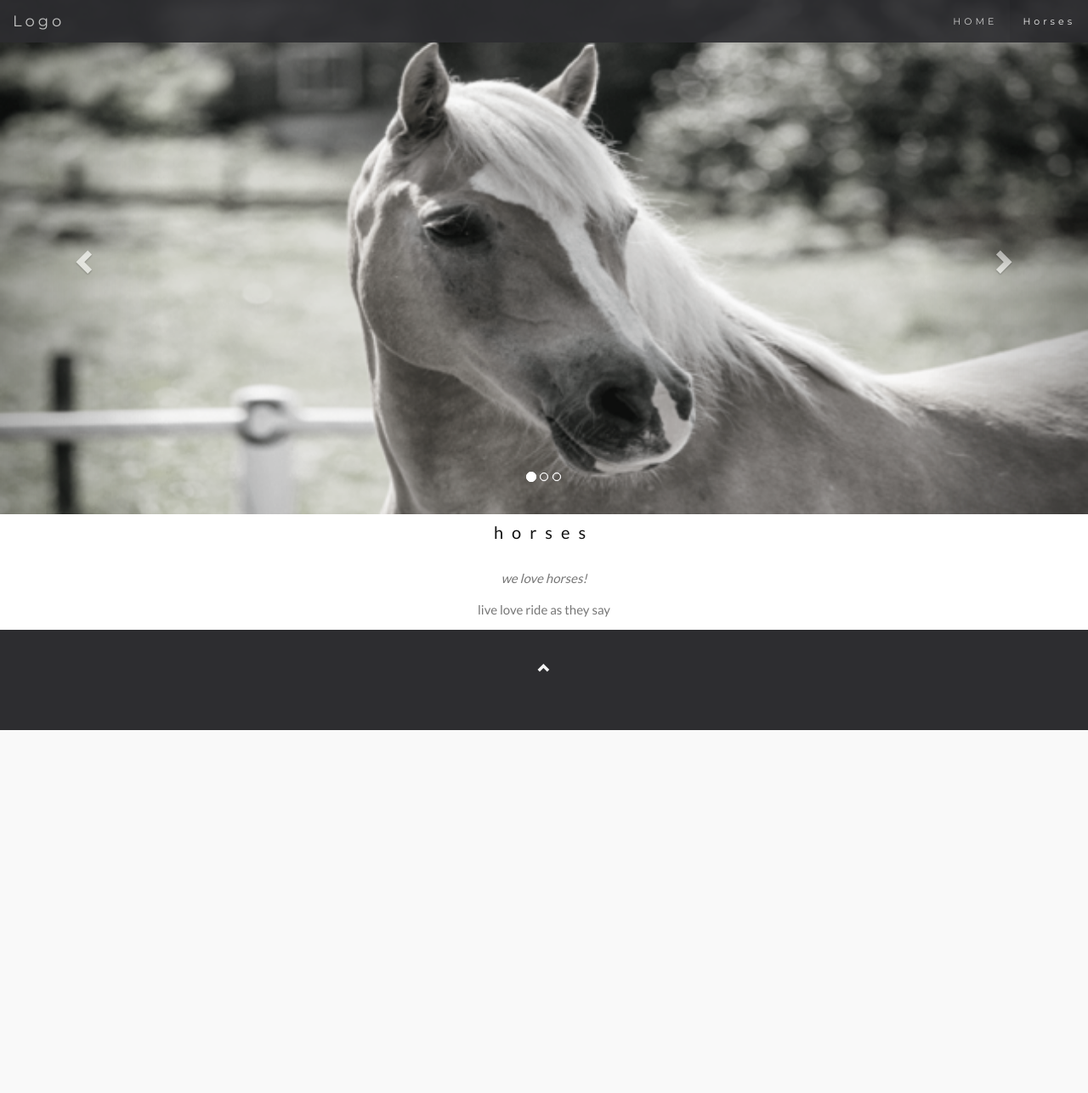
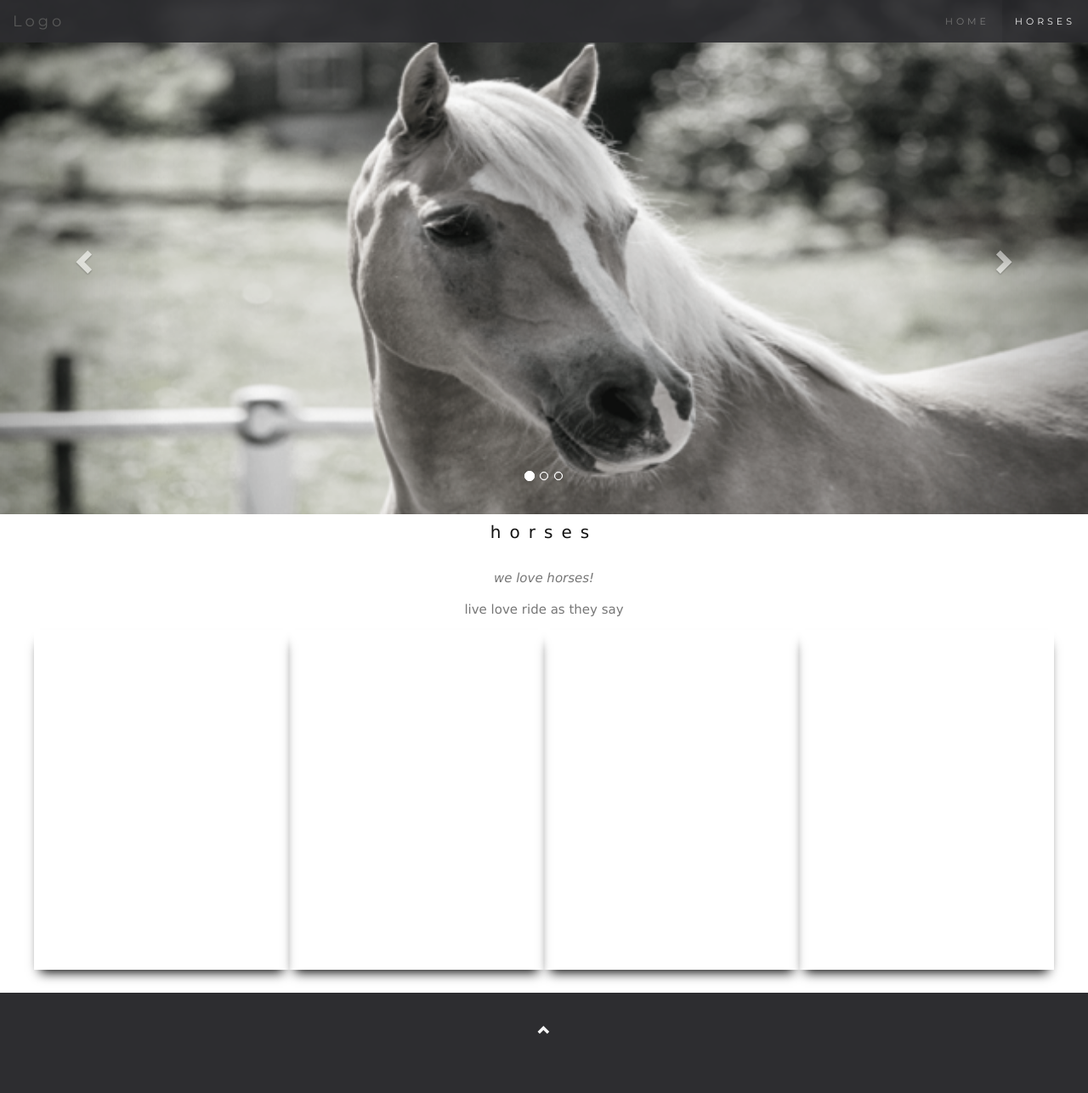
Before and after one commit to pityung/Szakdolgozat, a PHP site: page / in a window 1280 px wide. Shown: the whole page at 85% size. Before the commit the page ends 859 px from the top, so only its background shows below. Run offline with PHP 8.4, Linux system fonts and the light colour scheme.

Commit message:
Cards
Made cards for more pictures and for styling added the elemnts to indeex.html and style.css

```diff
--- a/index.html
+++ b/index.html
@@ -27,7 +27,7 @@
             <div class="collapse navbar-collapse" id="myNavbar">
                 <ul class="nav navbar-nav navbar-right">
                     <li><a href="#myPage">HOME</a></li>
-                    <li><a href="#header">Horses</a></li>
+                    <li><a href="#cardheader">HORSES</a></li>
                 </ul>
             </div>
         </div>
@@ -68,12 +68,74 @@
             </a>
         </div>
     </div>
-    <!-- Container (The Horses Section) -->
-    <div id="header">
+     <!-- Container (The Band Section) -->
+     <div id="cardheader">
         <h3>horses</h3>
         <p><em>we love horses!</em></p>
         <p>live love ride as they say</p>
     </div>
+    <div id="card-container">
+        <div class="card-container">
+            <div class="card">
+                <div class="front">
+                </div>
+                <div class="back">
+                    <div class="details">
+                        <div class="caption">
+                            " Lorem ipsum dolor sit amet, consectetur adipisicing elit. Natus
+                            quisquam iure in! Corporis expedita consequatur tenetur rem
+                            ratione saepe, perferendis ipsam alias quam. Libero illum maxime,
+                            unde itaque ratione "
+                        </div>
+                    </div>
+                </div>
+            </div>
+            <div class="card">
+                <div class="front">
+                </div>
+                <div class="back">
+                    <div class="details">
+                        <div class="caption">
+                            " Lorem ipsum dolor sit amet, consectetur adipisicing elit. Natus
+                            quisquam iure in! Corporis expedita consequatur tenetur rem
+                            ratione saepe, perferendis ipsam alias quam. Libero illum maxime,
+                            unde itaque ratione "
+                        </div>
+                    </div>
+                </div>
+            </div>
+            <div class="card">
+                <div class="front">
+                </div>
+                <div class="back">
+                    <div class="details">
+                        <div class="caption">
+                            " Lorem ipsum dolor sit amet, consectetur adipisicing elit. Natus
+                            quisquam iure in! Corporis expedita consequatur tenetur rem
+                            ratione saepe, perferendis ipsam alias quam. Libero illum maxime,
+                            unde itaque ratione "
+                        </div>
+                    </div>
+                </div>
+            </div>
+            <div class="card">
+                <div class="front">
+                </div>
+                <div class="back">
+                    <div class="details">
+                        <div class="caption">
+                            " Lorem ipsum dolor sit amet, consectetur adipisicing elit. Natus
+                            quisquam iure in! Corporis expedita consequatur tenetur rem
+                            ratione saepe, perferendis ipsam alias quam. Libero illum maxime,
+                            unde itaque ratione "
+                        </div>
+                    </div>
+                </div>
+            </div>
+        </div>
+        <br>
+    </div>
+
     <!-- Footer -->
     <footer class="text-center">
         <a class="up-arrow" href="#myPage" data-toggle="tooltip" title="TO TOP">
--- a/style.css
+++ b/style.css
@@ -1,64 +1,68 @@
-
 body {
     font: 400 15px/1.8 Lato, sans-serif;
     color: #777;
 }
-h3, h4 {
+
+h3,
+h4 {
     margin: 10px 0 30px 0;
     letter-spacing: 10px;
     font-size: 20px;
     color: #111;
 }
-.container {
-  padding: 80px 120px;
+
+#card-container {
+    width: 100%;
+    margin: auto;
+
+
 }
-.person {
-  border: 10px solid transparent;
-  margin-bottom: 25px;
-  width: 80%;
-  height: 80%;
-  opacity: 0.7;
+
+#cardheader {
+    text-align: center;
 }
-.person:hover {
-  border-color: #f1f1f1;
-}
+
 .carousel-inner img {
     -webkit-filter: grayscale(90%);
-  filter: grayscale(90%); /* make all photos black and white */
-  width: 100%; /* Set width to 100% */
-  margin: auto;
+    filter: grayscale(90%);
+    width: 100%;
+    height: 50%;
 }
-.carousel-caption h3 {
-  color: #fff !important;
-}
-@media (max-width: 600px) {
-  .carousel-caption {
-    display: none; /* Hide the carousel text when the screen is less than 600 pixels wide */
-  }
-}
+
 .bg-1 {
     background: #2d2d30;
     color: #bdbdbd;
 }
-.bg-1 h3 {color: #fff;}
-.bg-1 p {font-style: italic;}
+
+.bg-1 h3 {
+    color: #fff;
+}
+
+.bg-1 p {
+    font-style: italic;
+}
+
 .list-group-item:first-child {
     border-top-right-radius: 0;
     border-top-left-radius: 0;
 }
+
 .list-group-item:last-child {
     border-bottom-right-radius: 0;
     border-bottom-left-radius: 0;
 }
+
 .thumbnail {
     padding: 0 0 15px 0;
     border: none;
     border-radius: 0;
 }
+
 .thumbnail p {
     margin-top: 15px;
     color: #555;
 }
+
 .btn {
     padding: 10px 20px;
     background-color: #333;
@@ -66,29 +70,32 @@ h3, h4 {
     border-radius: 0;
     transition: .2s;
 }
-.btn:hover, .btn:focus {
+
+.btn:hover,
+.btn:focus {
     border: 1px solid #333;
     background-color: #fff;
     color: #000;
 }
-.modal-header, h4, .close {
+
+.modal-header,
+h4,
+.close {
     background-color: #333;
     color: #fff !important;
     text-align: center;
     font-size: 30px;
 }
-.modal-header, .modal-body {
+
+.modal-header,
+.modal-body {
     padding: 40px 50px;
 }
+
 .nav-tabs li a {
     color: #777;
 }
-#googleMap {
-  width: 100%;
-  height: 400px;
-  -webkit-filter: grayscale(100%);
-  filter: grayscale(100%);
-}
+
 .navbar {
     font-family: Montserrat, sans-serif;
     margin-bottom: 0;
@@ -98,47 +105,147 @@ h3, h4 {
     letter-spacing: 4px;
     opacity: 0.9;
 }
-.navbar li a, .navbar .navbar-brand {
-  color: #d5d5d5 !important;
-}
+
 .navbar-nav li a:hover {
     color: #fff !important;
 }
+
 .navbar-nav li.active a {
     color: #fff !important;
     background-color: #29292c !important;
 }
+
 .navbar-default .navbar-toggle {
     border-color: transparent;
 }
+
 .open .dropdown-toggle {
     color: #fff;
     background-color: #555 !important;
 }
+
 .dropdown-menu li a {
     color: #000 !important;
 }
+
 .dropdown-menu li a:hover {
     background-color: red !important;
 }
+
 footer {
     background-color: #2d2d30;
     color: #f5f5f5;
     padding: 32px;
 }
+
 footer a {
     color: #f5f5f5;
 }
+
 footer a:hover {
     color: #777;
     text-decoration: none;
 }
-.form-control {
-  border-radius: 0;
+
+
+
+* {
+    box-sizing: border-box;
 }
-textarea {
-  resize: none;
+
+body {
+    font-family: Verdana, sans-serif;
 }
-#header{
+
+.mySlides {
+    display: none;
+}
+
+img {
+    vertical-align: middle;
+}
+
+.text {
+    color: white;
+    font-size: 20px;
+    position: absolute;
+    top: 50%;
+    left: 50%;
+    -webkit-transform: translate(-50%, -50%);
+    -ms-transform: translate(-50%, -50%);
+    transform: translate(-50%, -50%);
     text-align: center;
 }
+
+/*Cards style*/
+.card-container {
+    justify-content: center;
+    display: flex;
+    flex-direction: row;
+    flex-wrap: wrap;
+    width: 100%;
+    align-self: center;
+}
+
+.card {
+    width: 300px;
+    height: 400px;
+    perspective: 500px;
+    transition: 0.5s;
+}
+
+.card .front {
+    position: absolute;
+    top: 0;
+    left: 0;
+    width: 100%;
+    height: 100%;
+    backface-visibility: hidden;
+    transition: 0.5s;
+    -webkit-box-shadow: 0px 10px 13px -7px #000000,
+        5px 5px 15px 5px rgba(0, 0, 0, 0);
+    box-shadow: 0px 10px 13px -7px #000000, 5px 5px 15px 5px rgba(0, 0, 0, 0);
+}
+
+.card:hover .front {
+    transform: rotateY(-180deg);
+}
+
+.card .back {
+    border: solid 10px whitesmoke;
+    width: 100%;
+    height: 100%;
+    background: #1d1d1d;
+    backface-visibility: hidden;
+    transform: rotateY(180deg);
+    transition: 0.5s;
+    -webkit-box-shadow: 0px 10px 13px -7px #000000,
+        5px 5px 15px 5px rgba(0, 0, 0, 0);
+    box-shadow: 0px 10px 13px -7px #000000, 5px 5px 15px 5px rgba(0, 0, 0, 0);
+}
+
+.card:hover .back {
+    transform: rotateY(0deg);
+}
+
+.card .back .details {
+    left: 50%;
+    top: 50%;
+    transform: translate(-50%, -50%);
+    position: absolute;
+    width: 100%;
+    text-align: center;
+    padding: 20px;
+    box-sizing: border-box;
+}
+
+.card .back .details .caption {
+    font-weight: 100;
+    font-style: italic;
+}
+
+.card .back .details .caption,
+h2,
+span {
+    color: whitesmoke;
+}
```
Lines whose indentation alone changed are shown as unchanged.
